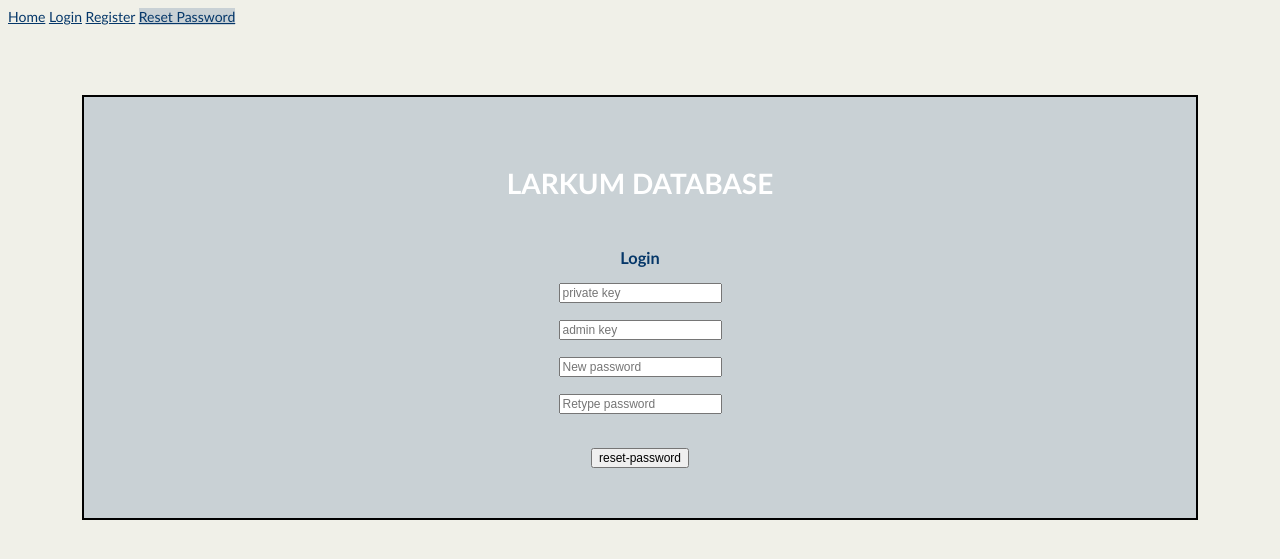
After one commit to georgbuechner/flake, a Flask app: page /reset_pw in a window 1280 px wide. The commit adds this page. Shown: the top 559 px of the page. Run offline with Flask 3, Linux system fonts and the light colour scheme; parts of the project's set-up code (start-up, migrations or seed data) failed here and were passed over.

Commit message:
Fixes #220 - reset password

```diff
--- a/src/app.py
+++ b/src/app.py
@@ -132,7 +132,12 @@ def login():
         return render_template("login.html", msg="")
     # Check lab password first.
     if request.form["lab_password"] != LAB_PASSWORD:
-        return render_template("login.html", msg="Lab password incorrect")
+        return render_template("login.html", msg="Lab password incorrect or missing")
+    # Check for fotgot pw request
+    if request.form["login"] == "forgot-username":
+        print(request.form, request.form["email"])
+        priv = dmanager.generate_pw_reset_keys(request.form["email"])
+        return render_template("login.html", priv=priv)
     # Get user
     user = User.query.get(request.form["email"])
     if user:
@@ -143,6 +148,32 @@ def login():
             return redirect("/")
         return render_template("login.html", msg="Password incorrect")
     return render_template("login.html", msg="User not found")
+
+@app.route("/reset_pw", methods=["GET", "POST"])
+def reset_pw():
+    """! Serves login-page.
+
+    @return Rendered html login-page from jinja2-template.
+    """
+    if request.method == "GET":
+        return render_template("reset_pw.html", msg="")
+    if request.form["password"] != request.form["password2"]:
+        return render_template("reset_pw.html", msg="Passwords don't match!")
+    # Get user
+    verykey = VerificationCode.query.filter_by(
+        priv=request.form["priv"], pub=request.form["pub"]
+    ).first()
+    user = User.query.get(verykey.email)
+    if user:
+        # Get hashed password and check password.
+        hashed_password, salt = hash_pw(request.form["password"])
+        user.password=str(hashed_password)
+        user.salt=salt
+        db.session.delete(verykey)
+        db.session.commit()
+        return redirect("/login")
+    return render_template("reset_pw.html", msg="User not found")
+
 
 @app.route("/register", methods=["GET", "POST"])
 def register():
@@ -405,8 +436,23 @@ def user_management():
     return render_template(
         "user_management.html",
         users=sort_query(User.query.all(), "name"),
-        availible_usernames=availible_usernames
+        availible_usernames=availible_usernames,
+        keys=VerificationCode.query.all()
     )
+
+@app.route("/user_management/delete_key/<email>", methods=["POST"])
+@login_required
+def delete_verification_code(email: str):
+    if not current_user.admin:
+        return redirect("/")
+    # Delete verification code if exists
+    existing_entry = VerificationCode.query.filter_by(email=email).first()
+    if existing_entry:
+        db.session.delete(existing_entry)
+        db.session.commit()
+        return "Verification key for email " + email + " removed!", 200
+
+    return "No verification key with this email " + email + " found!", 404
 
 @app.route("/user_management/update_username", methods=["POST"])
 @login_required
--- a/src/data_manager/tables.py
+++ b/src/data_manager/tables.py
@@ -57,6 +57,12 @@ class User(db.Model):
         """! False, as anonymous users aren't supported."""
         return False
 
+class VerificationCode(db.Model):
+    __tablename__ = "verification_codes"
+
+    priv = db.Column(db.String, primary_key=True)
+    pub = db.Column(db.String, primary_key=True)
+    email = db.Column(db.String, primary_key=False)
 
 class AnimalData(db.Model):
     __tablename__ = "animal_data"
--- a/src/templates/login.html
+++ b/src/templates/login.html
@@ -19,12 +19,18 @@
     <h1>LARKUM DATABASE</h1>
 
     <h3>Login</h3>
+      {% if priv %}
+        <p>Here is your private key: {{priv}}</p>
+        Enter this and the public key you'll receive from any admin to change
+        your password <a href="/reset_pwd">here</a>.</p>
+      {% endif %}
       <form action='login' method='POST'>
         <input type='text' name='email' id='email' placeholder='email'/><br><br>
         <input type='password' name='password' id='password' placeholder='password'/><br><br>
         <input type='password' name='lab_password' id='lab_password' placeholder='lab password'/><br><br>
         <label id="msg" class="err">{{msg}}</label><br>
         <input type='submit' name='login' value="login"/>
+        <input type='submit' name='login' value="forgot-username"/>
       </form>
   </div>
 </body>
--- /dev/null
+++ b/src/templates/reset_pw.html
@@ -0,0 +1,34 @@
+<!DOCTYPE html>
+<html lang="en">
+
+<head>
+  <meta charset="utf-8">
+  <title>Login</title>
+
+  <link href="static/css/general.css" rel="stylesheet">
+</head>
+
+<body>
+  <div class="topnav">
+    <a href="/">Home</a>
+    <a href="/login">Login</a>
+    <a href="/register">Register</a>
+    <a class="active" href="/reset-pw">Reset Password</a>
+  </div>
+
+  <div class="center_in_box">
+    <h1>LARKUM DATABASE</h1>
+
+    <h3>Login</h3>
+      <form action='reset_pw' method='POST'>
+        <input type='text' name='priv' id='priv' placeholder='private key'/><br><br>
+        <input type='text' name='pub' id='pub' placeholder='admin key'/><br><br>
+        <input type='password' name='password' id='password' placeholder='New password'/><br><br>
+        <input type='password' name='password2' id='password2' placeholder='Retype password'/><br><br>
+        <label id="msg" class="err">{{msg}}</label><br>
+        <input type='submit' name='reset-passw0rd' value="reset-password"/>
+      </form>
+  </div>
+</body>
+
+</html>
```
Also changed, not shown: src/data_manager/dmanager.py (+15 -2 lines), src/static/js/account.js (+14 -0 lines), src/templates/user_management.html (+24 -0 lines).
